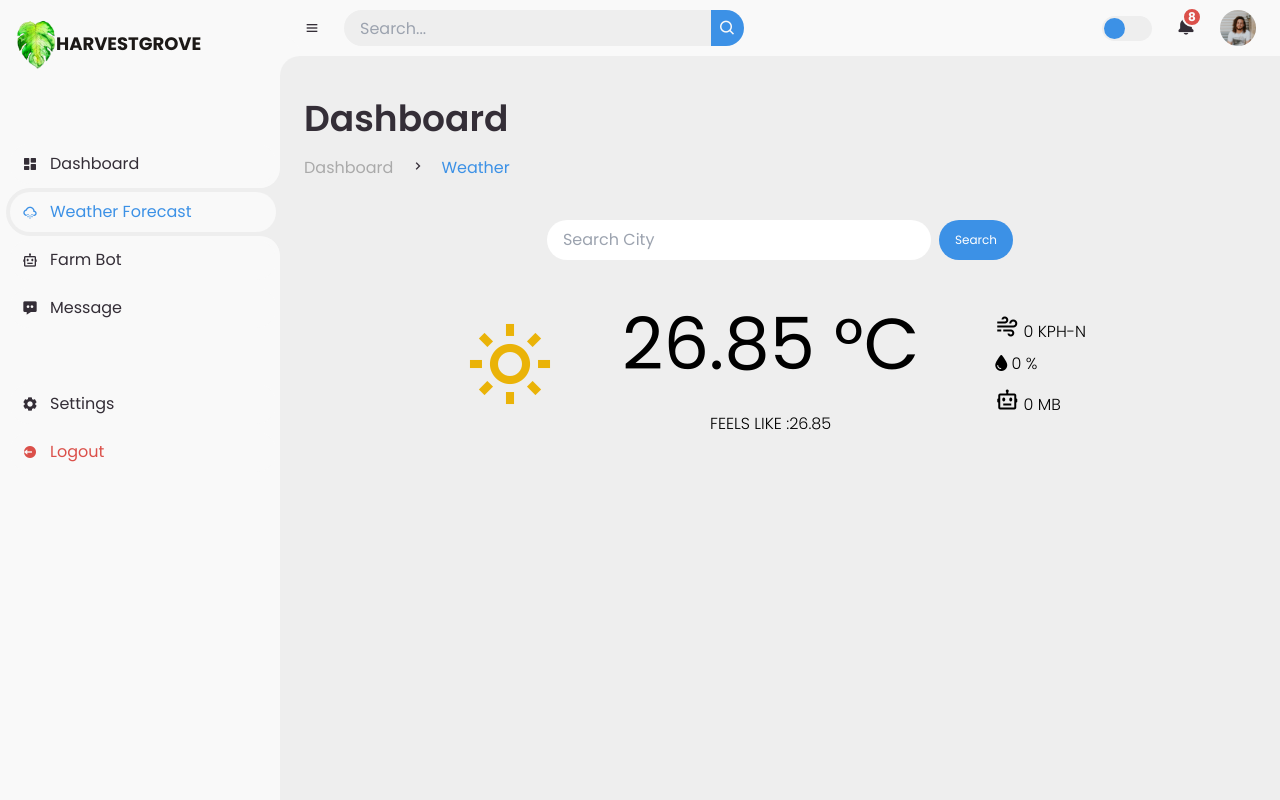
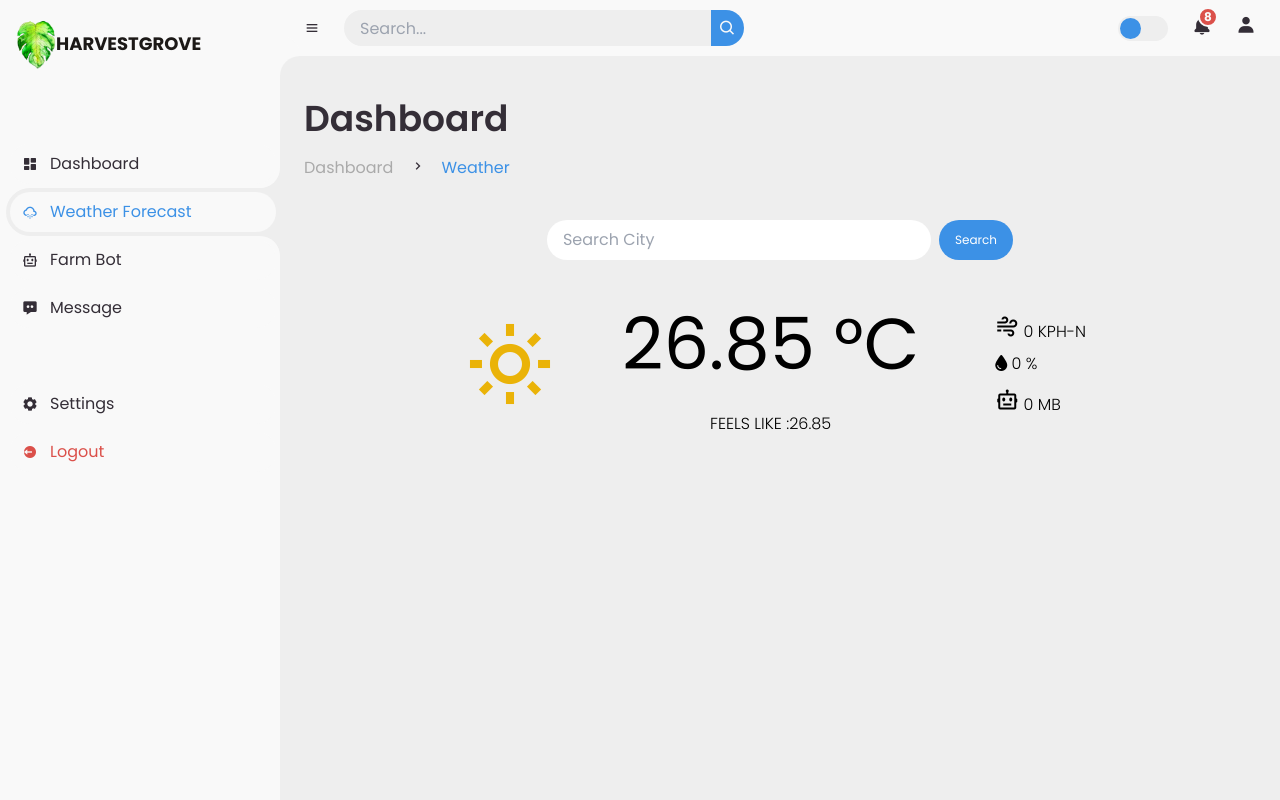
Before and after one commit to Sujanban/Plant_Monitoring_system, a PHP site: page /backend/weather.php in a window 1280 px wide. Run offline with PHP 8.4, Linux system fonts and the light colour scheme; a user stored in the database is signed in; some libraries are stand-ins or nearby versions.

Commit message:
Weather backend update

```diff
--- a/backend/weather.php
+++ b/backend/weather.php
@@ -108,7 +108,7 @@ if (!isset($_SESSION['userData']) && $_SESSION['loggedin'] != true) {
         <span class="num">8</span>
       </a>
       <a href="setting.php" class="profile">
-        <img src="assets/images/profile.png" />
+        <i class='bx bxs-user' style="font-size:20px;"></i>
       </a>
     </nav>
     <!-- NAVBAR -->
@@ -124,7 +124,7 @@ if (!isset($_SESSION['userData']) && $_SESSION['loggedin'] != true) {
             </li>
             <li><i class="bx bx-chevron-right"></i></li>
             <li>
-              <a class="active" href="weather.html">Weather</a>
+              <a class="active" href="weather.php">Weather</a>
             </li>
           </ul>
         </div>
```
